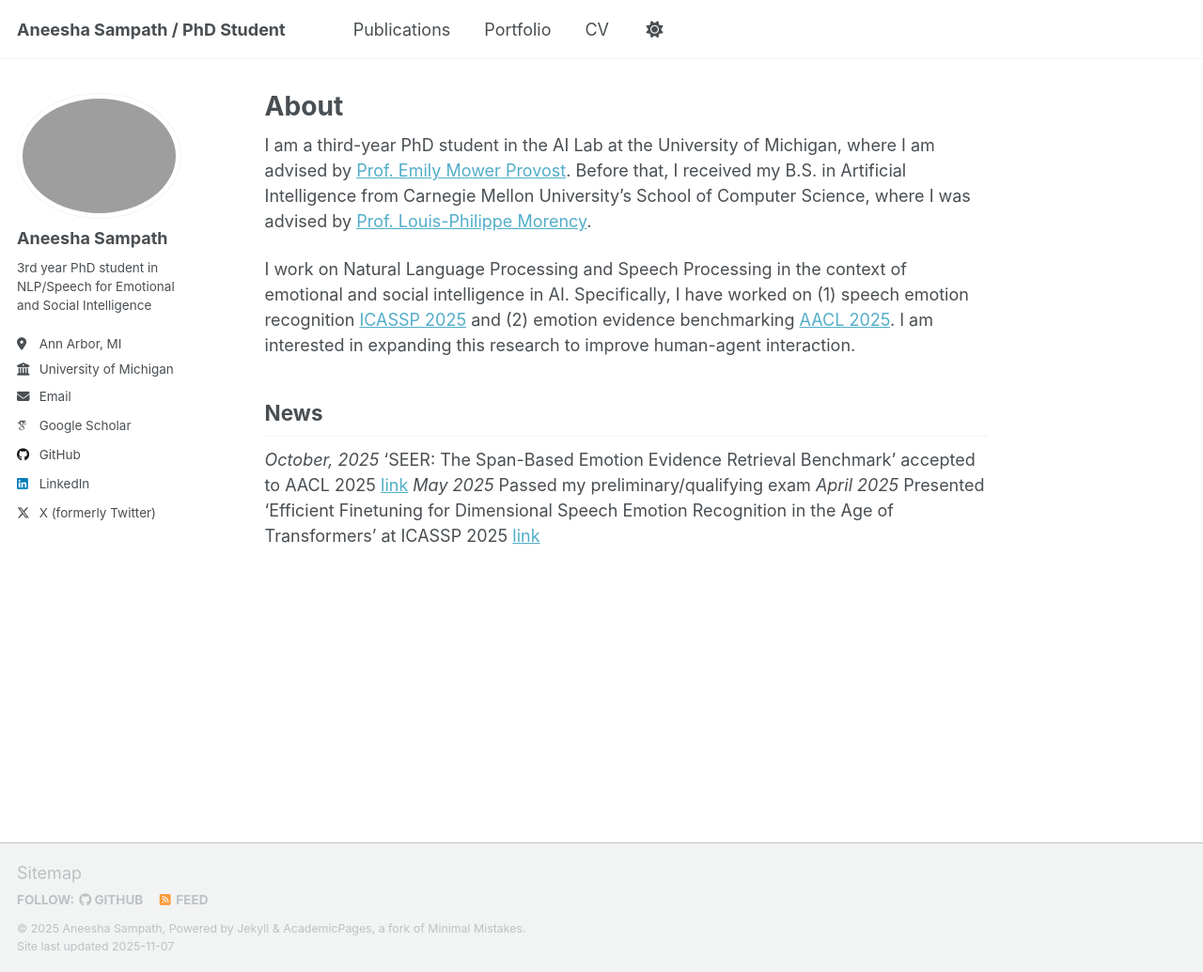
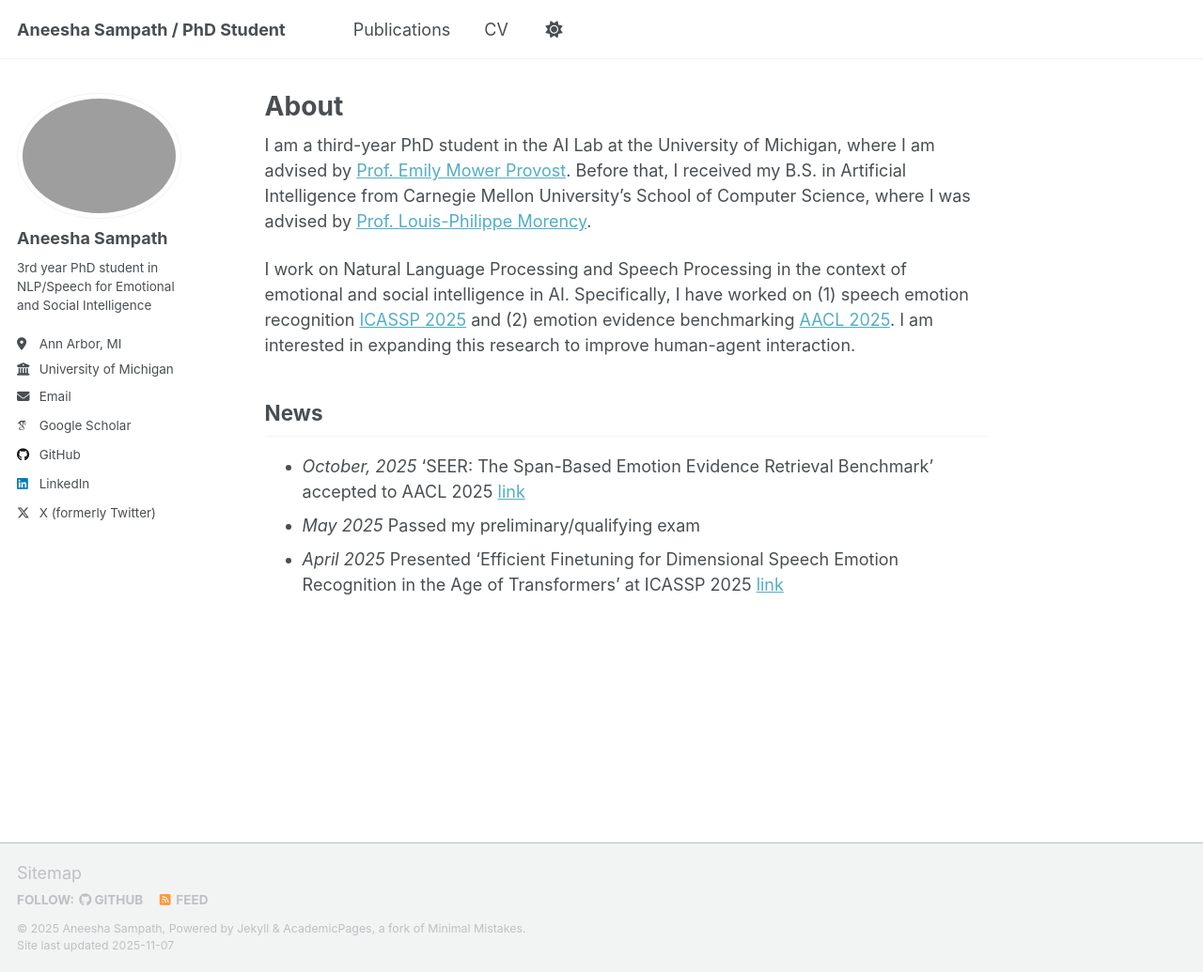
Before and after one commit to asam01/asam01.github.io, a Jekyll site: the page built from _pages/about.md, in a window 1280 px wide and 1035 px high. Shown: the whole window at 94% size. Built offline with Jekyll 4.4.1, drawn with Linux system fonts in a browser that asks for light colours; some web fonts are replaced; a script that is not in the unit is left out.

Commit message:
Fix typo

```diff
--- a/_data/navigation.yml
+++ b/_data/navigation.yml
@@ -17,8 +17,8 @@ main:
   # - title: "Teaching"
   #   url: /teaching/
 
-  - title: "Portfolio"
-    url: /portfolio/
+  # - title: "Portfolio"
+  #   url: /portfolio/
 
   # - title: "Blog Posts"
   #   url: /year-archive/
--- a/_pages/about.md
+++ b/_pages/about.md
@@ -16,6 +16,6 @@ I work on Natural Language Processing and Speech Processing in the context of em
 
 News
 ------
-*October, 2025* 'SEER: The Span-Based Emotion Evidence Retrieval Benchmark' accepted to AACL 2025 [link](https://arxiv.org/abs/2510.03490)
-*May 2025* Passed my preliminary/qualifying exam
-*April 2025* Presented 'Efficient Finetuning for Dimensional Speech Emotion Recognition in the Age of Transformers' at ICASSP 2025 [link](https://ieeexplore.ieee.org/abstract/document/10889878)
+- *October, 2025* 'SEER: The Span-Based Emotion Evidence Retrieval Benchmark' accepted to AACL 2025 [link](https://arxiv.org/abs/2510.03490)
+- *May 2025* Passed my preliminary/qualifying exam
+- *April 2025* Presented 'Efficient Finetuning for Dimensional Speech Emotion Recognition in the Age of Transformers' at ICASSP 2025 [link](https://ieeexplore.ieee.org/abstract/document/10889878)
```
Also changed, not shown: _pages/cv.md (+1 -1 lines).
